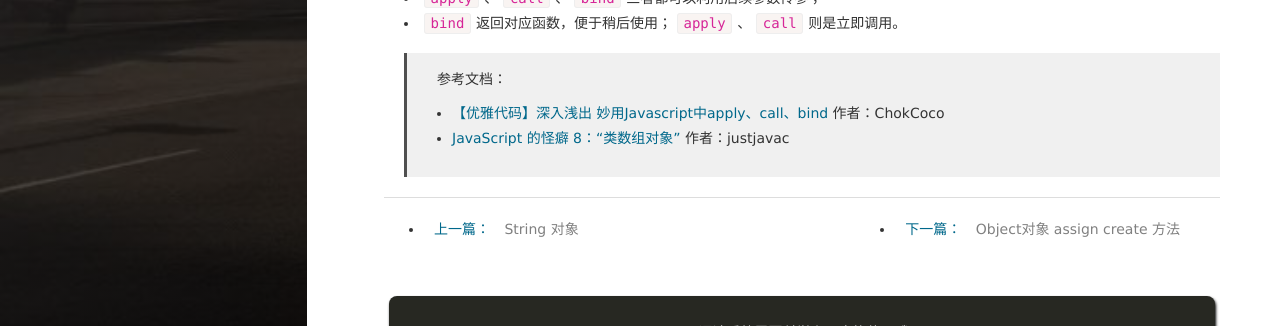
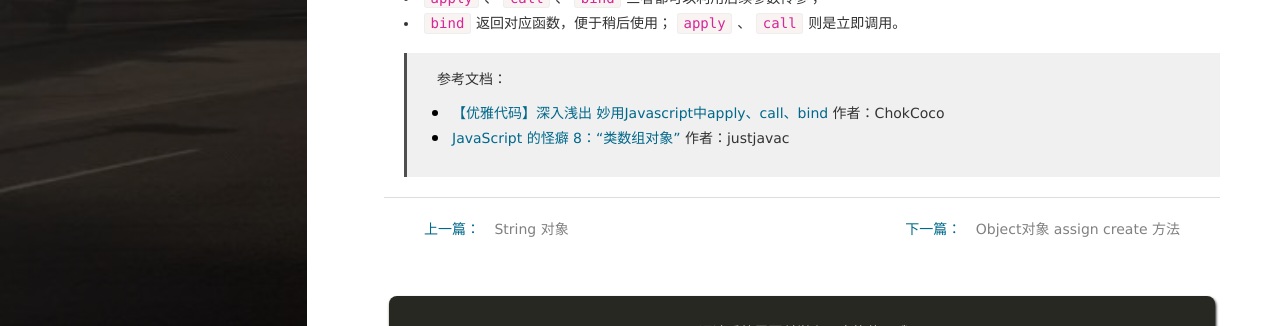
Before and after one commit to 6ml/6ml.github.io, a Jekyll site: the page built from _posts/2016-12-07-call_apply_bind.md, in a window 1280 px wide and 1400 px high, scrolled down 2272 px. Shown: the part 874-1200 px from the top of the window. Built offline with Jekyll 4.4.1, drawn with Linux system fonts in a browser that asks for light colours; nearby versions of some CDN libraries; comment, search, counter and statistics services are not loaded.

Commit message:
[fix]some styles

```diff
--- a/css/main.css
+++ b/css/main.css
@@ -297,13 +297,13 @@
           transition: all 0.5s ease-in-out;
 }
 .post-container {}
-.page ul,.card ul{
+.page ul, .card ul, blockquote ul{
   list-style: none;
 }
-.page ul li, .card ul li {
+.page ul li, .card ul li, blockquote ul li {
   position: relative;
 }
-.page ul li::before, .card ul li::before {
+.page ul li::before, .card ul li::before, blockquote ul li::before {
   content: " ";
   position: absolute;
   display: block;
@@ -324,7 +324,7 @@
        -o-transition: all 0.3s ease;
           transition: all 0.3s ease;
 }
-.page ul li:hover::before, .card ul li:hover::before {
+.page ul li:hover::before, .card ul li:hover::before, blockquote ul li:hover::before {
   background-color: #F66D25;
   width: 12px;
   left: -23px;
@@ -333,6 +333,9 @@
   margin: 20px 0 0;
   border-top: 1px solid #ddd;
 }
+ul.pager {
+  list-style: none;
+}
 .pager li{
   /*width:48%*/
 }
@@ -341,7 +344,7 @@
   float:right
 }
 .previous{
-  margin: 20px 0 20px 40px;
+  margin: 20px 0 20px 30px;
   float:left
 }
 .pager li>a{
@@ -367,21 +370,38 @@
 }
 .pager li>a {
   color:#404040
+  -webkit-border-radius: 5px;
+     -moz-border-radius: 5px;
+      -ms-border-radius: 5px;
+       -o-border-radius: 5px;
+          border-radius: 5px;
   -webkit-transition: all 0.3s ease;
      -moz-transition: all 0.3s ease;
       -ms-transition: all 0.3s ease;
        -o-transition: all 0.3s ease;
           transition: all 0.3s ease;
 }
+.pager li>a span{
+  -webkit-transition: all 0.3s ease;
+     -moz-transition: all 0.3s ease;
+      -ms-transition: all 0.3s ease;
+       -o-transition: all 0.3s ease;
+          transition: all 0.3s ease;
+}
 .pager li>a:hover,
 .pager li>a:focus {
-  color:#fff;
-  background-color:#B9D3EE;
+  color: #F66D25;
+  background-color: #F0F0F0;
+  -webkit-box-shadow: 1px 1px 5px #999;
+     -moz-box-shadow: 1px 1px 5px #999;
+      -ms-box-shadow: 1px 1px 5px #999;
+       -o-box-shadow: 1px 1px 5px #999;
+          box-shadow: 1px 1px 5px #999;
   /*text-decoration: none;*/
 }
 .pager li>a:hover>span,
 .pager li>a:focus>span{
-  color:#fff;
+  color: #F66D25;
 }
 ::-moz-selection {
   color:#fff;
@@ -403,11 +423,9 @@
 }
 
 @media all and (max-width: 600px) {
-  .next{
-    float:left;
-  }
-  .previous{
-    float:left;
+  ul.pager .previous, ul.pager .next {
+    float: none;
+    margin: 20px 0 0 60px;
   }
 }
 /*pager end----------------*/
@@ -1604,7 +1622,8 @@
     width: 80%;
     max-width: none;
     margin: 0 auto;
-    overflow: hidden;
+    overflow-y: hidden;
+    overflow-x: scroll;
   }
   .content-wrapper__inner {
     margin-right: 0;
@@ -1637,12 +1656,20 @@
  .panel-title {
     margin-bottom: .1em;
   }
-
   .panel-subtitle {
     font-size: .6em;
   }
   .post-container {
     padding: 10px;
+  }
+  article.post-container--single {
+    padding-top: 30px;
+  }
+  table{
+    width: 100%;
+  }
+  th:first-child, td:first-child {
+    padding: 0 5px 0 10px;
   }
  }
 
```
